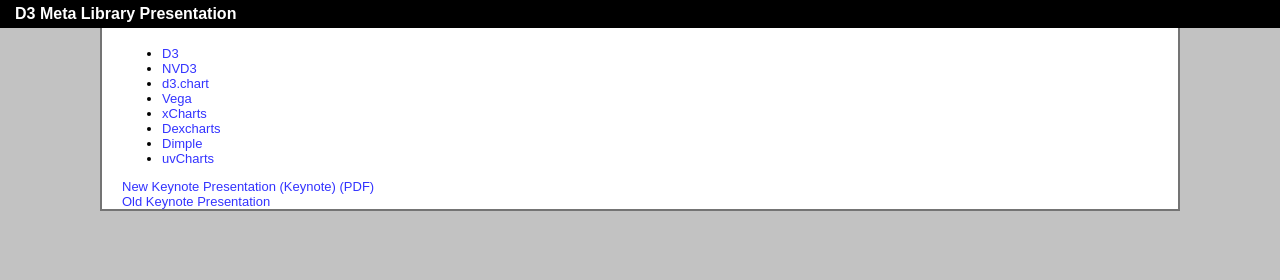
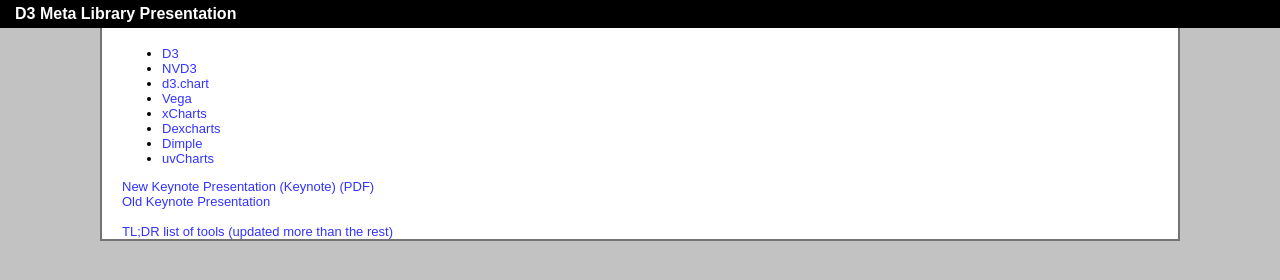
Before and after one commit to gelicia/d3metaLibPresent, a plain HTML site: page index.html in a window 1280 px wide. Drawn offline with Linux system fonts and the light colour scheme; a script that the page names is missing.

Commit message:
Adding some links for clarification and ease of navigation

```diff
--- a/index.html
+++ b/index.html
@@ -33,6 +33,8 @@
       </ul>
       <p><a href="d3Meta.key">New Keynote Presentation (Keynote)</a> <a href="d3Meta.pdf">(PDF)</a> </p>
       <p><a href="judgementLibrary.key">Old Keynote Presentation</a></p>
+      <br/>
+      <p><a href="https://docs.google.com/document/d/1VO9HFCyyvwDibFwFujZM8eooxHVV3KHscFTw23Hmmv4/edit">TL;DR list of tools (updated more than the rest)</a></p>
     </div>
   </body>
 </html>
```
Also changed, not shown: 1 other file.
